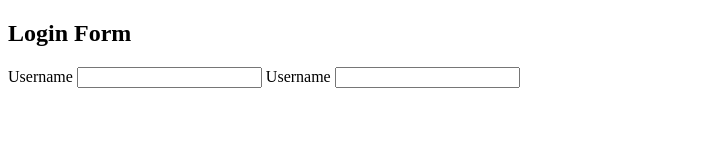
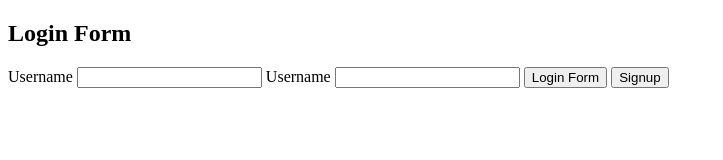
Before and after one commit to AsadMaqsoom/NAVTTC_js, a plain HTML site: page Practice/DOM/loginForm/Extra Practice/index.html in a window 1280 px wide. Shown: the whole page, without its empty margins (0-723 px from the left). Drawn offline with Linux system fonts and the light colour scheme.

Commit message:
update extra practice index.html file

```diff
--- a/Practice/DOM/loginForm/Extra Practice/index.html
+++ b/Practice/DOM/loginForm/Extra Practice/index.html
@@ -12,6 +12,8 @@
         <input type="text" name="username" id="username">
         <label for="userpass">Username</label>
         <input type="text" name="userpass" id="userpass">
+        <button type="submit">Login Form</button>
+        <button >Signup</button>
     </form>
 </body>
 </html>
```
